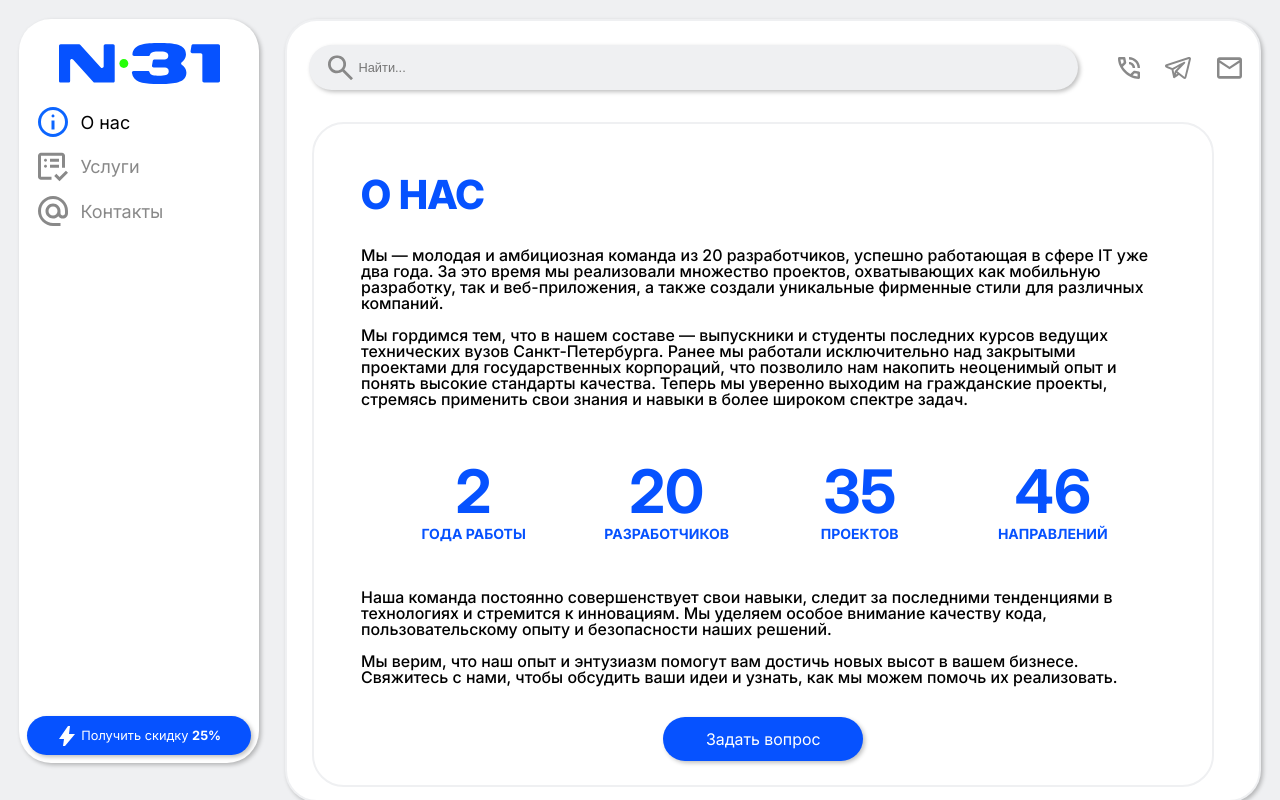
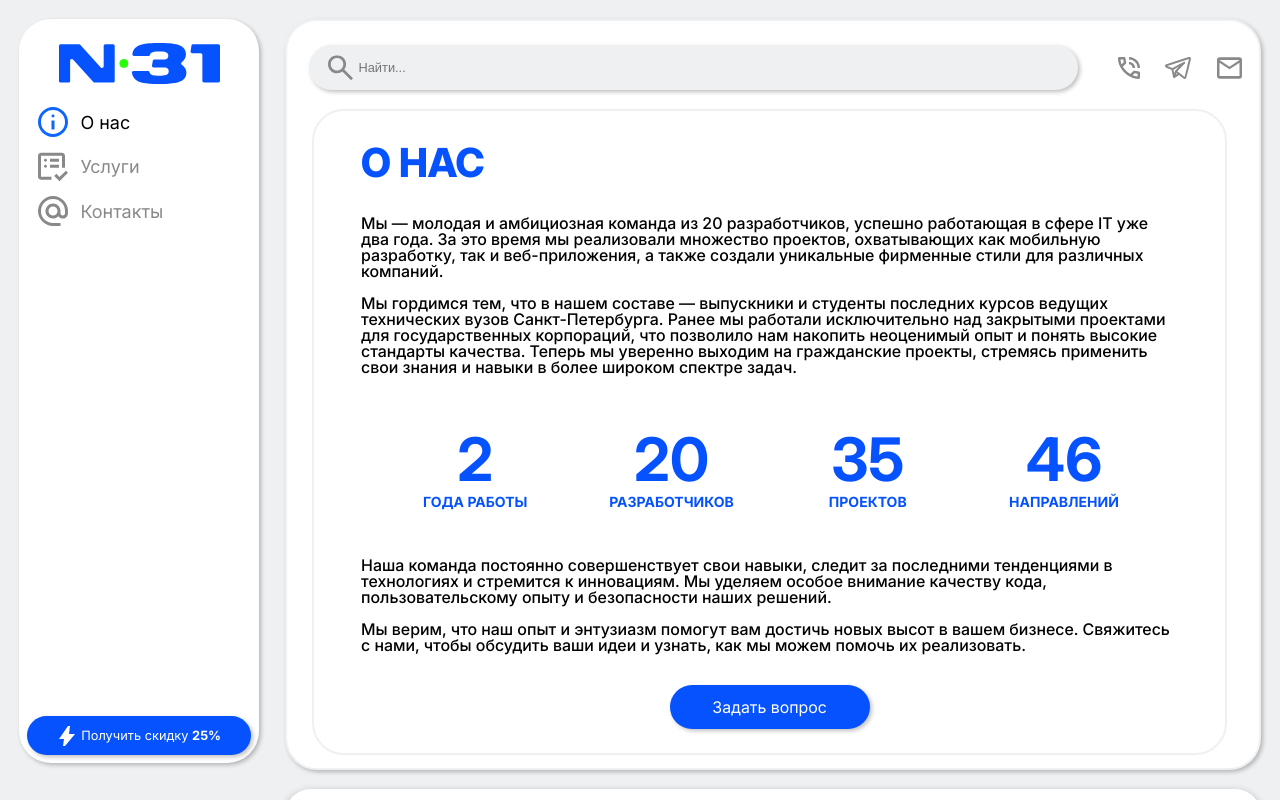
Before and after one commit to helennn123433/visitka_freelance, a Vue app: page /#/ in a window 1280 px wide. Built offline with nearby package versions, Linux system fonts and the light colour scheme.

Commit message:
сделал одинаковыми размеры компонентов, поправил импорты

```diff
--- a/src/App.vue
+++ b/src/App.vue
@@ -74,7 +74,7 @@ onMounted(() => {
 /* каждая секция «на весь экран» */
 .section {
   min-height: 100vh;
-  padding: 2rem;
+  margin: 1.5vw 1.5vw 0 0.5vw;
   box-sizing: border-box;
   scroll-margin-top: 5vh;
 }
--- a/src/components/aboutUs/AboutUs.vue
+++ b/src/components/aboutUs/AboutUs.vue
@@ -60,7 +60,7 @@ const stats = [
   display: flex;
   flex-direction: column;
   padding: 1.5rem clamp(1rem, 5%, 3rem);
-  margin: 1.5vw 1.5vw 0 1vw;
+  margin: 0.5vw 0.5vw 0 1vw;
   gap: 16px;
   border: 2px solid #eff0f2;
   border-radius: 32px;
@@ -76,7 +76,7 @@ const stats = [
   color: #0652ff;
   font-size: clamp(1.5rem, 5vw, 2.5rem);
   font-weight: 800;
-  margin-top: 27px;
+  margin-top: 1vh;
 }
 
 .upperText {
--- a/src/components/services/HomeView.vue
+++ b/src/components/services/HomeView.vue
@@ -30,9 +30,8 @@
     flex-direction: column;
     background-color: $white;
     border-radius: 2vw;
-    padding: 1.5vw;
+    padding: 1.5vw 1vw 2vw 1.5vw;
     box-shadow: 0px 4px 8px $grey;
-    width: 75vw;
   }
   .cards-field{
     flex-grow: 1; // Занимает оставшееся пространство
```
